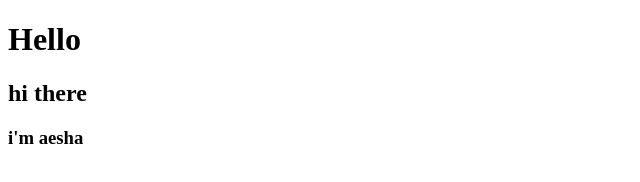
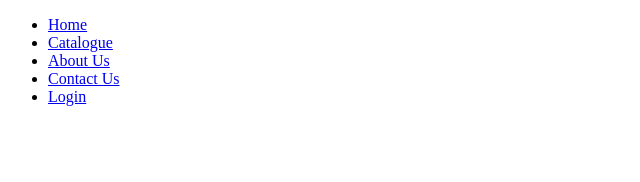
Before and after one commit to AeshaMavani/Gardenly, a plain HTML site: page index.html in a window 1280 px wide. Shown: the whole page, without its empty margins (0-640 px from the left). Drawn offline with Linux system fonts and the light colour scheme.

Commit message:
HTML_navigation

```diff
--- a/index.html
+++ b/index.html
@@ -3,12 +3,18 @@
 <head>
     <meta charset="UTF-8">
     <meta name="viewport" content="width=device-width, initial-scale=1.0">
-    <title>Document</title>
+    <title>Gardenly - Grow With The Best</title>
+
 </head>
 <body>
-    <h1>Hello</h1>
-    <h2>hi there</h2>
-    <h3>i'm aesha</h3>
-
+    <nav class="navbar">
+        <ul class="nav-list">
+            <li><a href="#home">Home</a></li>
+            <li><a href="#catalogue">Catalogue</a></li>
+            <li><a href="#about">About Us</a></li>
+            <li><a href="#contact">Contact Us</a></li>
+            <li><a href="#login">Login</a></li>
+        </ul>
+    </nav>
 </body>
 </html>
```
